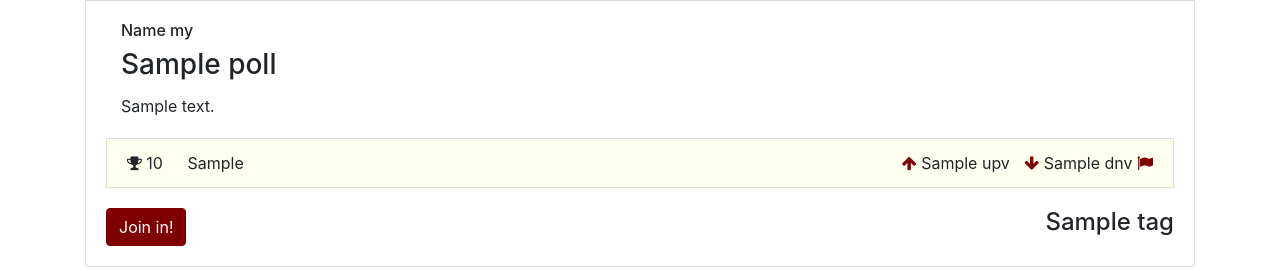
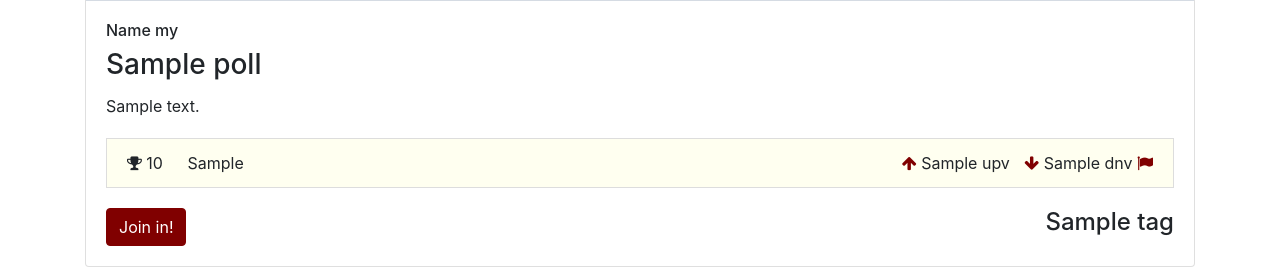
Before and after one commit to Jamie-/nomnom, a Flask app: template nomnom/templates/index.html in a window 1280 px wide. Shown: the part 1201-1472 px from the top of the page. Run offline with Flask 2, Linux system fonts and the light colour scheme; the template is opened without the code that fills it: most values are stand-ins (such as "Sample title", 1, 10 or a date in 2020); grey boxes marked "Sample" are stand-in pictures; parts of the project's set-up code (start-up, migrations or seed data) failed here and were passed over; some libraries are stand-ins or nearby versions.

Commit message:
set left alignment to a uniform size within cards

```diff
--- a/nomnom/templates/index.html
+++ b/nomnom/templates/index.html
@@ -32,11 +32,11 @@
                             <img class="card-img-top" src="{{ p.image_url }}">
                         {% endif %}
                         <div class="card-body">
-                            <div class="container">
+                            <div class="container" style="padding-left: 0px">
                                 <h6 class="card-text">Name my</h6>
                                 <h3 class="card-title">{{ p.title }}</h3>
+                                <div class="container d-flex">
                             </div>
-                            <div class="container d-flex">
                                 <p class="card-text">{{ p.description }}</p>
                             </div>
                         </div>
```
